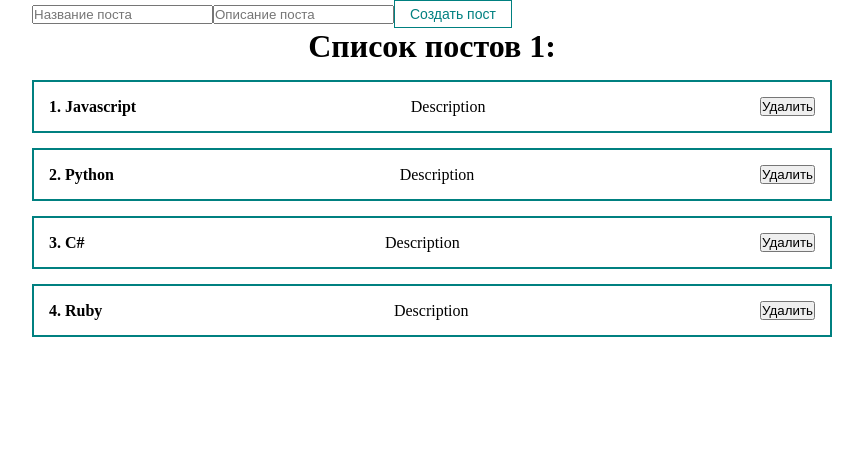
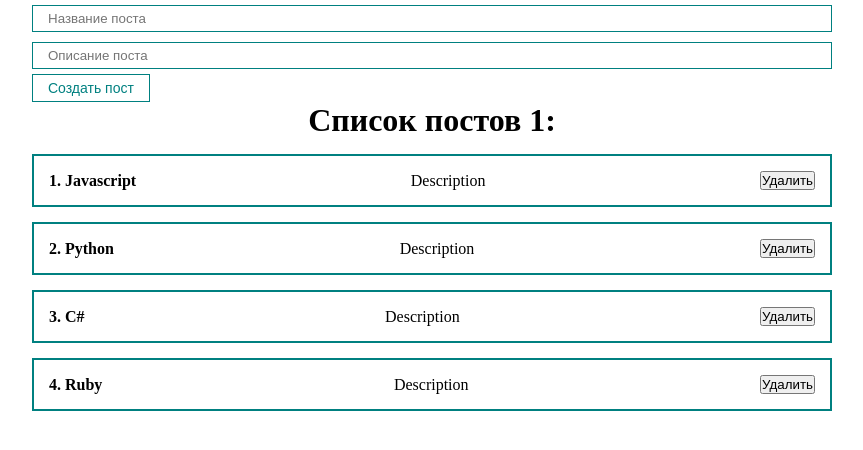
Before and after one commit to Araym51/react_basics, a React (Create React App) app: page / in a window 1280 px wide. Shown: the top 450 px of the page, without its empty margins (208-1071 px from the left). Built offline with nearby package versions, Linux system fonts and the light colour scheme.

Commit message:
инпуты

```diff
--- a/src/App.js
+++ b/src/App.js
@@ -3,6 +3,7 @@
 import './styles/App.css'
 import PostList from "./components/PostList";
 import MyButton from "./components/UI/button/MyButton";
+import MyInput from "./components/UI/input/myInput";
 
 function App() {
     const [posts, setPosts] = useState([
@@ -17,9 +18,9 @@
         <div className="App">
             {/*<Counter/>*/}
             <form>
-                <input type="text" placeholder="Название поста"/>
-                <input type="text" placeholder="Описание поста"/>
-                <MyButton disabled>Создать пост</MyButton>
+                <MyInput type="text" placeholder="Название поста"/>
+                <MyInput type="text" placeholder="Описание поста"/>
+                <MyButton>Создать пост</MyButton>
             </form>
             <PostList posts={posts} title="Список постов 1"/>
         </div>
--- /dev/null
+++ b/src/components/UI/input/MyInput.module.css
@@ -0,0 +1,6 @@
+.myInput {
+    width: 100%;
+    padding: 5px 15px;
+    margin: 5px 0;
+    border: 1px solid teal;
+}
--- /dev/null
+++ b/src/components/UI/input/myInput.jsx
@@ -0,0 +1,10 @@
+import React from 'react';
+import classes from './MyInput.module.css'
+
+const MyInput = (props) => {
+    return (
+        <input className={classes.myInput} {...props}/>
+    );
+};
+
+export default MyInput;
```
